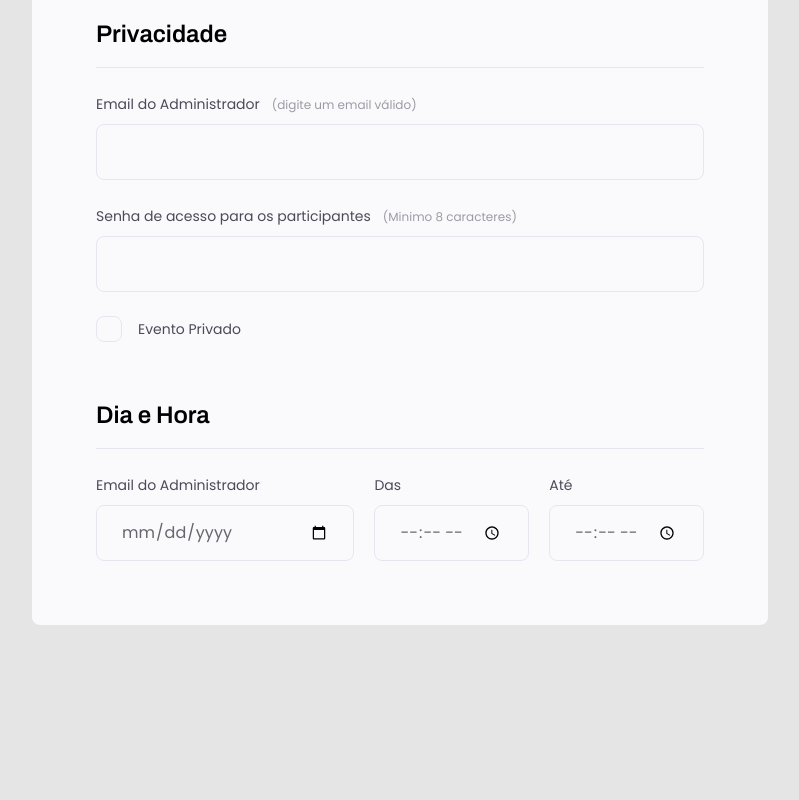
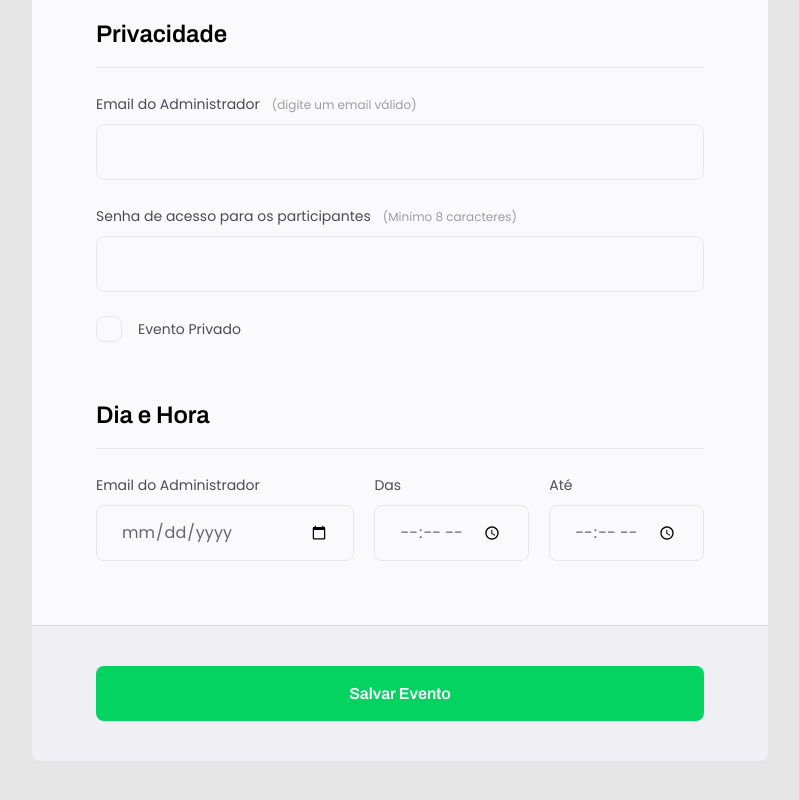
Before and after one commit to GabrielPaixaoJustino/formulario, a plain HTML site: page PROJETO03/index.html in a window 1280 px wide. Shown: the part 1090-1890 px from the top of the page, without its empty margins (240-1039 px from the left). Before the commit the page ends 1715 px from the top, so only its background shows below. Drawn offline with Linux system fonts and the light colour scheme.

Commit message:
new version

```diff
--- a/PROJETO03/index.html
+++ b/PROJETO03/index.html
@@ -19,14 +19,18 @@
     <p>O primeiro passo, é preencher esse
       formulário de inscrição.</p>
   </header>
-  <form>
+  <form id="my-form">
     <fieldset>
       <div class="fieldset-wrapper">
       <legend>Informações do Evento</legend>
 
       <div class="input-wrapper">
         <label for="event-title">Titulo do Evento<span>(Minimo 8 caracteres)</span></label>
-        <input type="text" id="event-title"/>
+        <input
+        type="text"
+        id="event-title"
+        required
+        minlength="8"/>
       </div>
 
       <div class="input-wrapper">
@@ -102,16 +106,16 @@
           <input type="time" id="event-end"/>
         </div>
       </div>
-      </div>
-
-
-
-
-
-      </div>
     </fieldset>
 
   </form>
+  <footer>
+    <input
+    class="button"
+    type="submit"
+    form="my-form"
+    value="Salvar Evento">
+  </footer>
   </div>
 
 </body>
--- a/PROJETO03/style.css
+++ b/PROJETO03/style.css
@@ -5,7 +5,7 @@
   box-sizing: border-box;
 }
 
-body, input, button, select, textarea {
+body, input, select, textarea {
   font-family: "Poppins", sans-serif;
 
 }
@@ -56,7 +56,7 @@ header p {
 form{
   margin-top: 38px;
   background: #FAFAFC;
-  border-radius: 8px;
+  border-radius: 8px 8px 0 0;
   min-height:  300px;
   padding: 64px;
   display: flex;
@@ -194,3 +194,38 @@ fieldset legend {
   outline: 2px solid black;
 
  }
+
+ footer {
+  background:  #f0f0f4;
+  height:  136px;
+  display: flex;
+  flex-direction: column;
+
+  padding: 40px 64px;
+  margin-bottom: 100px;
+  border-top: 1px solid #d6d6d6;
+  border-radius:  0 0 8px 8px;
+ }
+
+ footer .button {
+  height: 56px;
+  background: #04d361;
+  border: 0;
+  border-radius: 8px;
+  font-family: 'Archivo';
+  font-weight: 600;
+  font-size: 16px;
+  line-height: 26px;
+  color: #FFFFFF;
+ }
+
+ footer .button:hover {/*Altera o estado do botão quando
+  passa o mouse sob ele*/
+
+  background: #0f8b47;
+
+ }
+
+ input:invalid {
+  border: 1px solid red;
+ }
```
